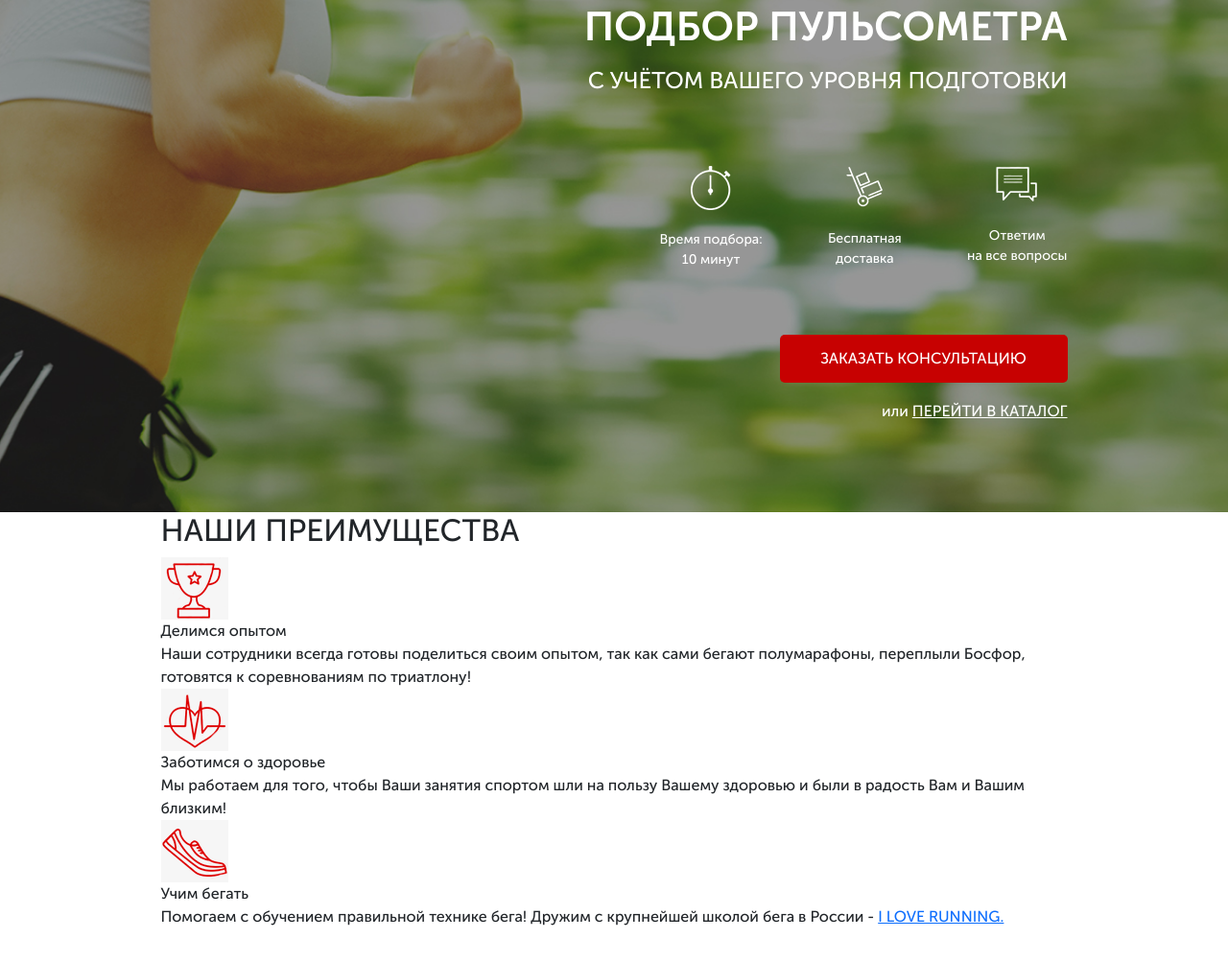
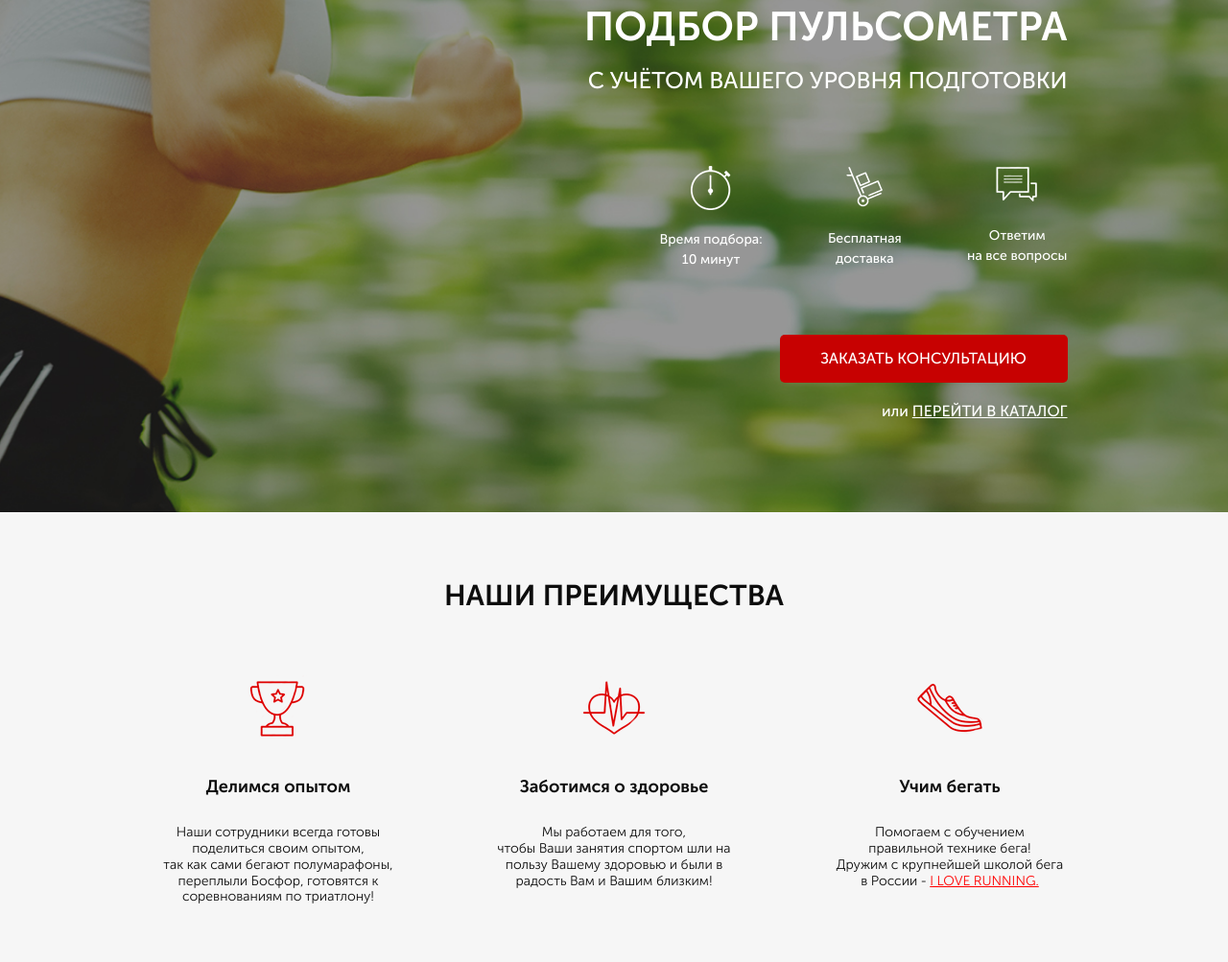
Before and after one commit to SiheyCoder/pulse2, a website: page src/index.html in a window 1280 px wide. Shown: the part 177-1180 px from the top of the page at 96% size. Before the commit the page ends 1145 px from the top, so only its background shows below. Drawn offline with Linux system fonts and the light colour scheme.

Commit message:
add style advantages

```diff
--- a/src/index.html
+++ b/src/index.html
@@ -63,19 +63,19 @@
                     <img src="icons/cup.png" alt="cup">
                     <div class="advantages__subtitle">Делимся опытом</div>
                     <div class="advantages__descr">Наши сотрудники всегда готовы поделиться своим опытом,
-                        так как сами бегают полумарафоны, переплыли Босфор, готовятся к соревнованиям по триатлону!</div>
+                        <br>так как сами бегают полумарафоны, переплыли Босфор, готовятся к соревнованиям по триатлону!</div>
                 </div>
                 <div class="advantages__item">
                     <img src="icons/heart.png" alt="heart">
                     <div class="advantages__subtitle">Заботимся о здоровье</div>
                     <div class="advantages__descr">Мы работаем для того,
-                        чтобы Ваши занятия спортом шли на пользу Вашему здоровью и были в радость Вам и Вашим близким!</div>
+                       <br> чтобы Ваши занятия спортом шли на пользу Вашему здоровью и были в радость Вам и Вашим близким!</div>
                 </div>
                 <div class="advantages__item">
                     <img src="icons/shoe.png" alt="shoe">
                     <div class="advantages__subtitle">Учим бегать</div>
-                    <div class="advantages__descr">Помогаем с обучением
-                        правильной технике бега!
+                    <div class="advantages__descr">Помогаем с обучением <br>
+                        правильной технике бега! <br>
                         Дружим с крупнейшей школой бега в России -
                         <a href="#">I LOVE RUNNING.</a>
                     </div>
--- /dev/null
+++ b/src/sass/blocks/_advantages.scss
@@ -0,0 +1,36 @@
+.advantages {
+    min-height: 470px;
+    padding: 69px 0 98px 0;
+    background-color: #f6f6f6;
+    &__wrapper {
+        display: flex;
+        justify-content: space-between;
+        margin-top: 65px;
+    }
+    &__item {
+        width: 245px;
+        img {
+            display: block;
+            margin: 0 auto;
+        }
+    }
+    &__subtitle {
+        text-align: center;
+        margin-top: 38px;
+        font-size: 18px;
+        font-weight: 700;
+        color: #0d0d0d;
+    }
+    &__descr {
+        font-size: 14px;
+        font-weight: 300;
+        color: #0d0d0d;
+        text-align: center;
+        margin-top: 26px;
+        line-height: 1.2;
+        a {
+            text-decoration: underline;
+            color: #ff0000;
+        }
+    }
+}
--- /dev/null
+++ b/src/sass/blocks/_title.scss
@@ -0,0 +1,6 @@
+.title {
+    font-size: 30px;
+    font-weight: 700;
+    color: #0d0d0d;
+    text-align: center;
+}
--- a/src/sass/style.scss
+++ b/src/sass/style.scss
@@ -13,3 +13,5 @@
 @import 'blocks/promo';
 @import 'blocks/header';
 @import 'blocks/button';
+@import 'blocks/advantages';
+@import 'blocks/title';
```
Also changed, not shown: src/css/style.min.css.
